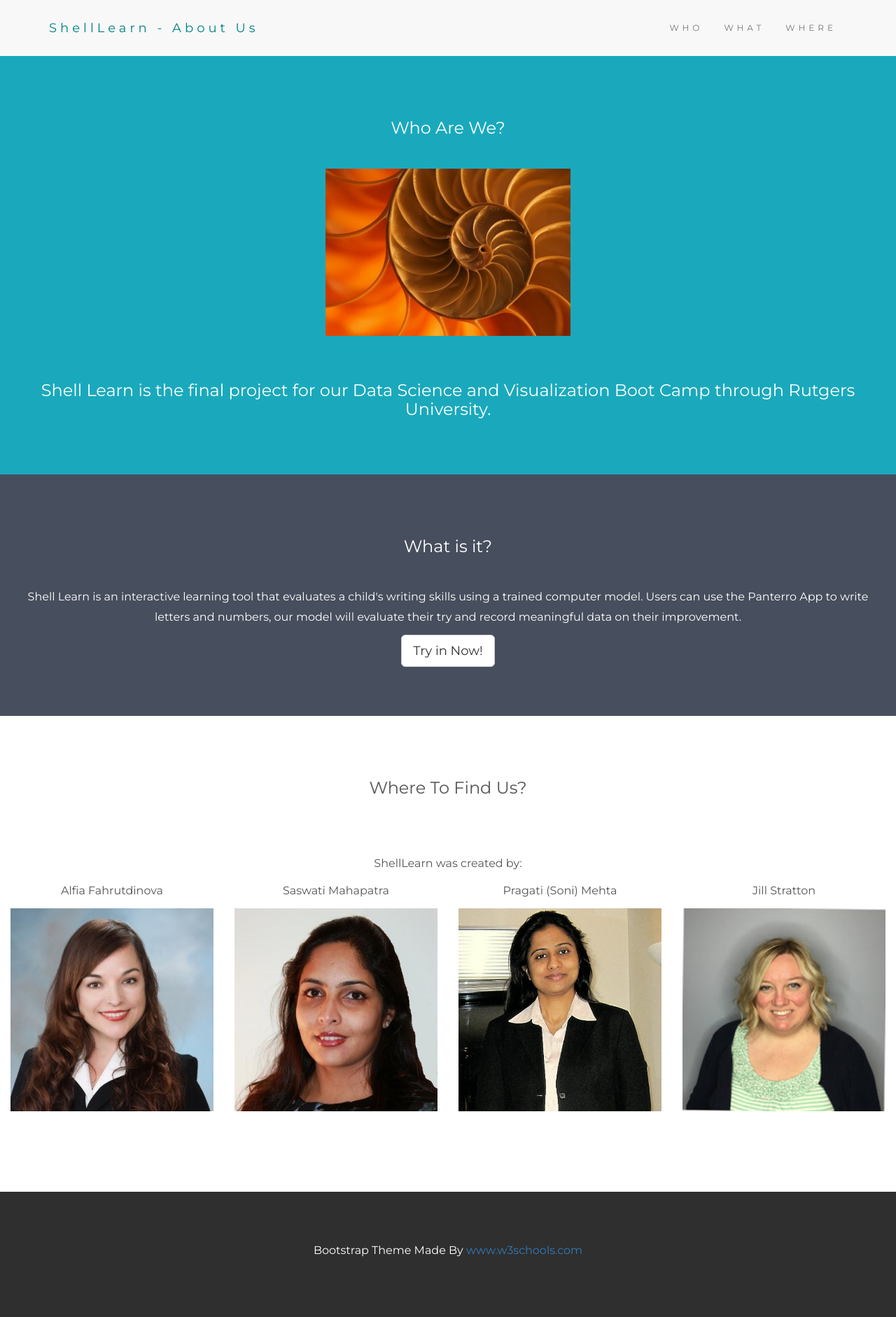
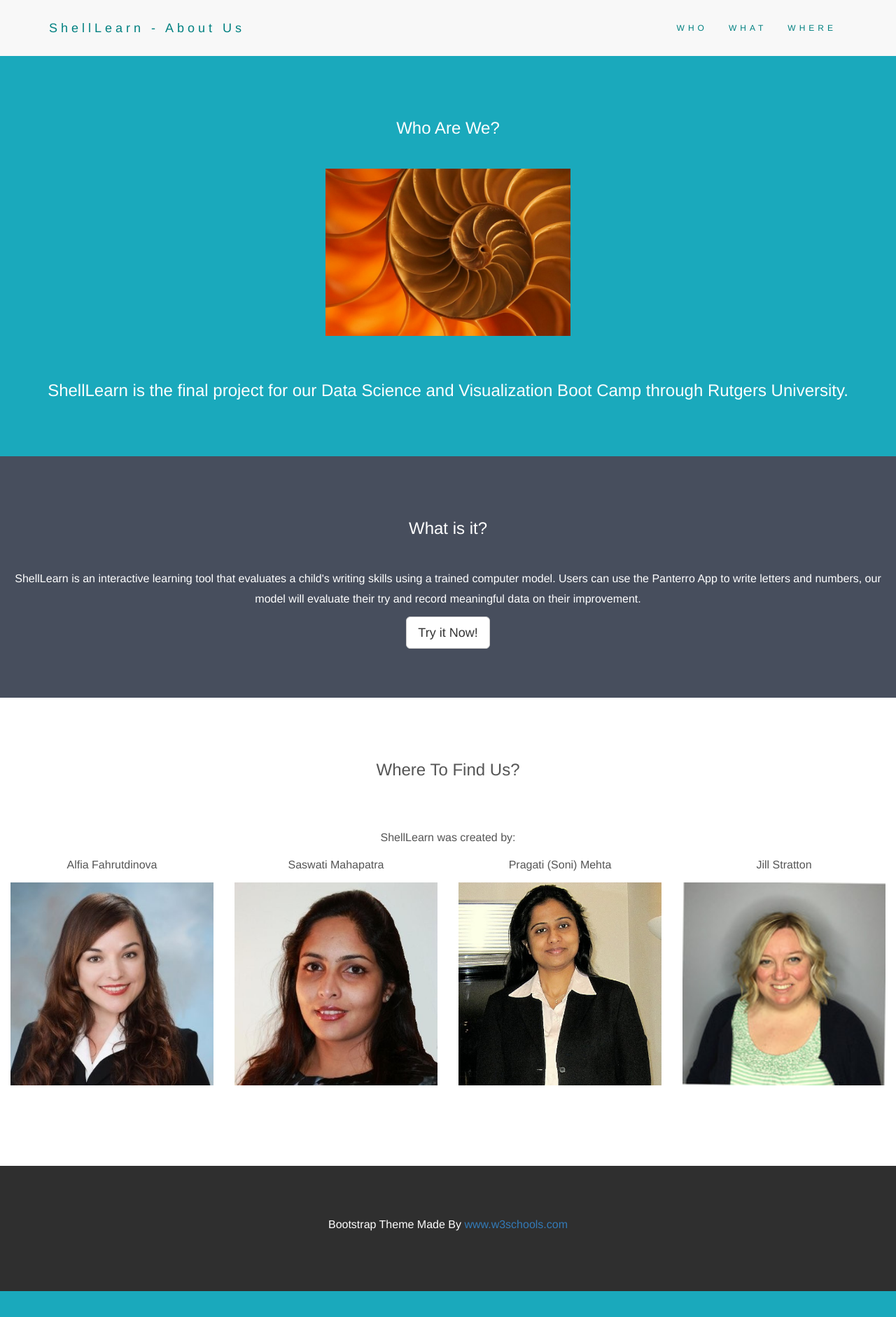
Before and after one commit to Alfiausa/Finding-Fibonacci, a Flask app: page /about in a window 1280 px wide. Shown: the whole page at 70% size. After the commit the page ends 1845 px from the top, so only its background shows below. Run offline with Flask 2, Linux system fonts and the light colour scheme; some libraries are stand-ins or nearby versions.

Commit message:
saving changes

```diff
--- a/templates/ShellLearn_About.html
+++ b/templates/ShellLearn_About.html
@@ -11,7 +11,7 @@
   <script src="https://maxcdn.bootstrapcdn.com/bootstrap/3.3.7/js/bootstrap.min.js"></script>
   <style>
   body {
-      font: 20px Montserrat, sans-serif;
+      font: Helvetica,Arial,sans-serif;
       line-height: 1.8;
       color: rgb(250, 247, 84);
   }
@@ -47,6 +47,7 @@
       letter-spacing: 5px;
   }
   .navbar-nav  li a:hover {
+      font: Helvetica,Arial,sans-serif;
       color: #1abc9c !important;
   }
 
@@ -69,10 +70,10 @@
       <a class="navbar-brand" href="#" style="color:teal;">ShellLearn - About Us</a>
     </div>
     <div class="collapse navbar-collapse" id="myNavbar">
-      <ul class="nav navbar-nav navbar-right">
-        <li><a href="#">WHO</a></li>
-        <li><a href="#">WHAT</a></li>
-        <li><a href="#">WHERE</a></li>
+      <ul class="nav navbar-nav navbar-right" style="color:teal;">
+        <li><a href="#" style="color:teal;" Helvetica,Arial,sans-serif >WHO</a></li>
+        <li><a href="#" style="color:teal;" >WHAT</a></li>
+        <li><a href="#" style="color:teal;" >WHERE</a></li>
       </ul>
     </div>
   </div>
@@ -82,18 +83,18 @@
 <div class="container-fluid bg-1 text-center">
   <h3 class="margin">Who Are We?</h3>
   <img src="../static/img/Shell_Learn.jpg" class="img-responsive img-square margin" style="display:inline" alt="Shell" width="350" height="350">
-  <h3>Shell Learn is the final project for our Data Science and Visualization Boot Camp through Rutgers University.</h3>
+  <h3>ShellLearn is the final project for our Data Science and Visualization Boot Camp through Rutgers University.</h3>
 </div>
 
 <!-- Second Container -->
 <div class="container-fluid bg-2 text-center">
   <h3 class="margin">What is it?</h3>
-  <p>Shell Learn is an interactive learning tool that evaluates a child's writing skills using a trained computer model.  Users can use the Panterro App to write letters and numbers, our model will evaluate their try and record meaningful data on their improvement. </p>
+  <p>ShellLearn is an interactive learning tool that evaluates a child's writing skills using a trained computer model.  Users can use the Panterro App to write letters and numbers, our model will evaluate their try and record meaningful data on their improvement. </p>
   <!-- <a href="#" class="btn btn-default btn-lg">
     <span class="glyphicon glyphicon-ok"></span> Try it now!
   </a> -->
   <form action="/ShellLearn_book" method="POST">
-      <input class="btn btn-default btn-lg" type="submit" value="Try in Now!">
+      <input class="btn btn-default btn-lg" type="submit" value="Try it Now!">
   </form>
 </div>
 
--- a/templates/ShellLearn_book.html
+++ b/templates/ShellLearn_book.html
@@ -41,7 +41,7 @@
                 <span class="icon-bar"></span>
                 <span class="icon-bar"></span>
             </button>
-            <a class="navbar-brand" href="#">ShellLearn</a>
+            <a class="navbar-brand" href="#" style="color:teal;">ShellLearn</a>
             </div>
         </div>
     </nav>
```
Also changed, not shown: Images/1540333932.png (added), Images/1540335752.png (added).
